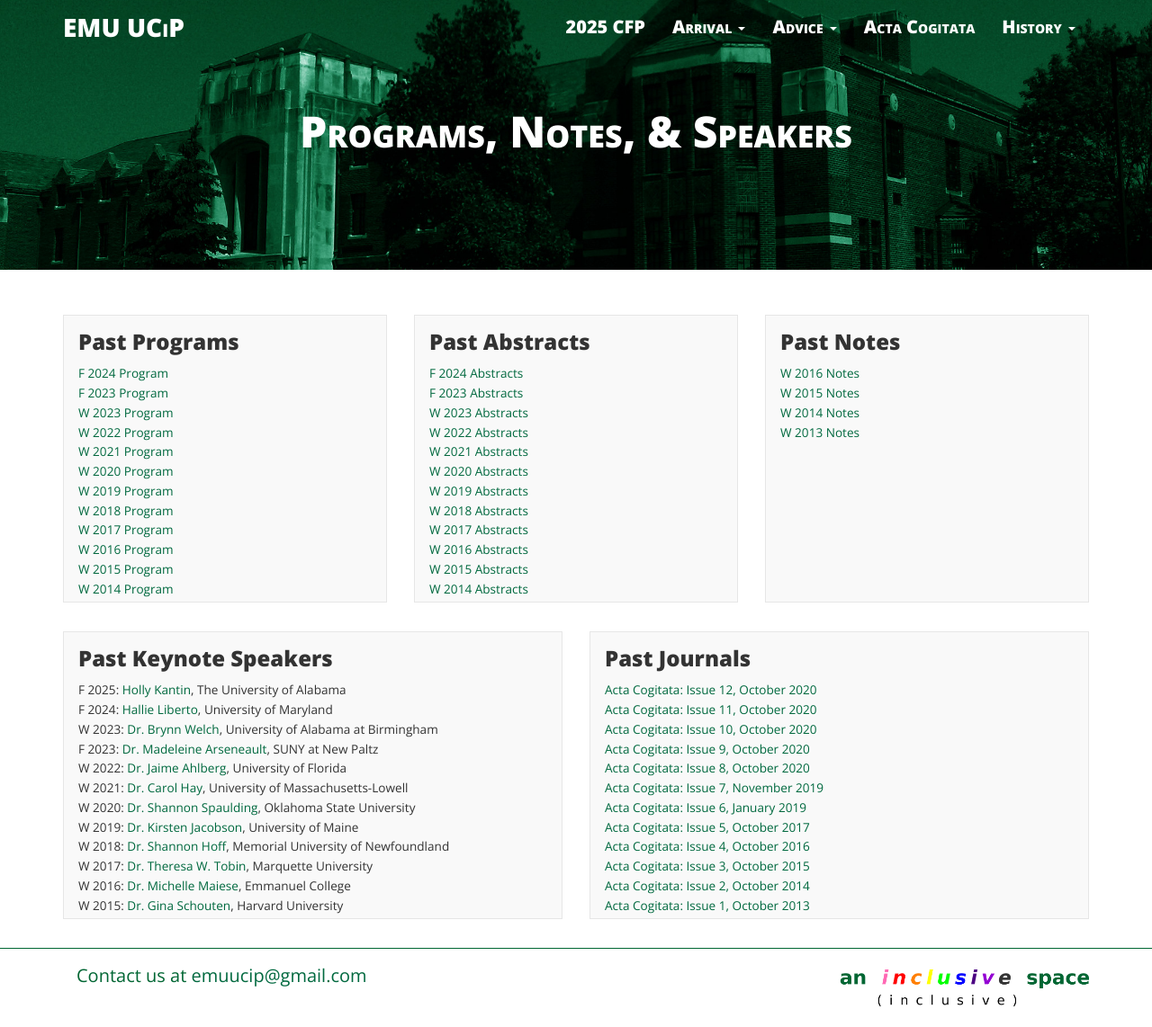
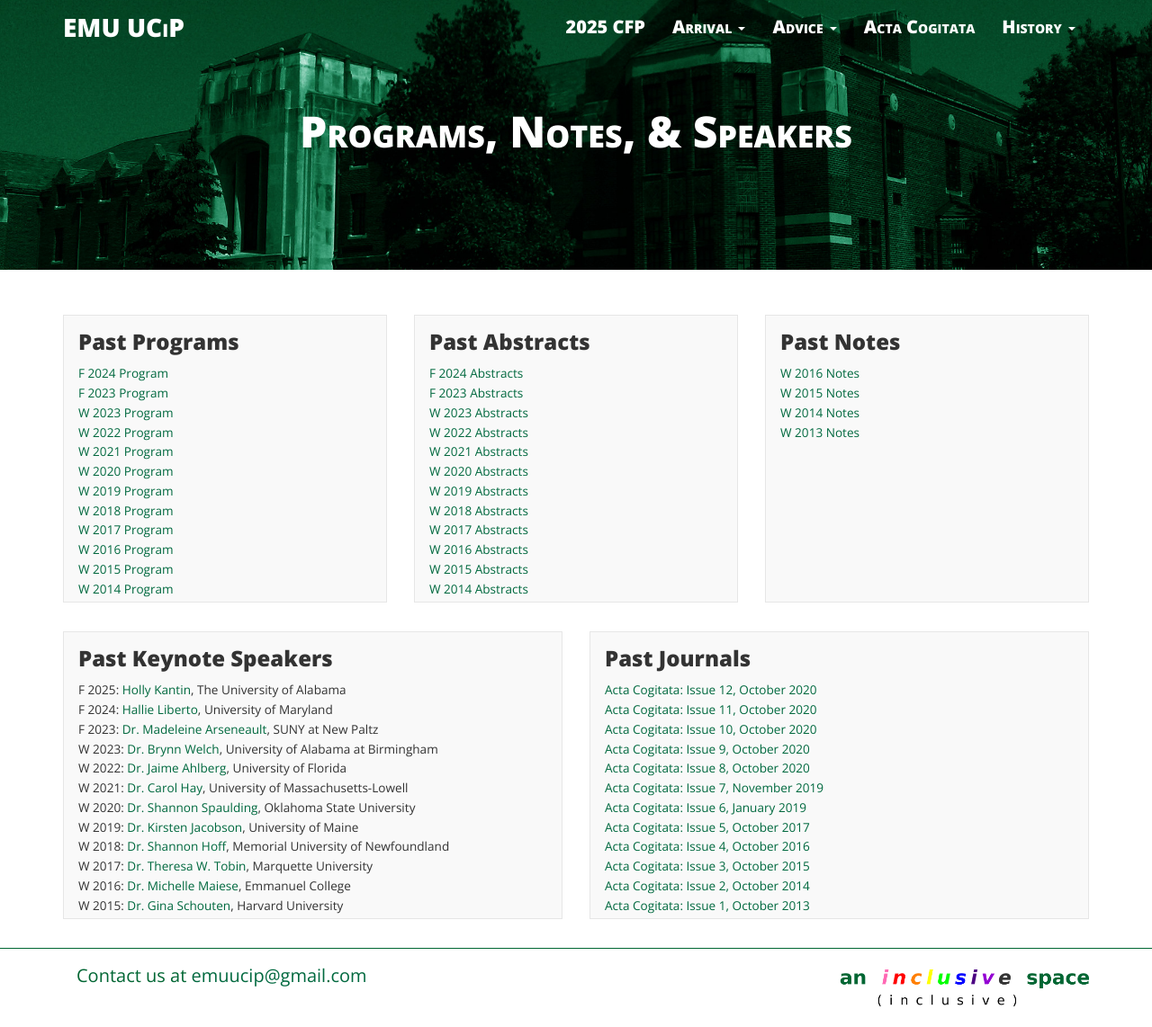
Before and after one commit to ucip/ucip.github.io, a Jekyll site: the page built from history.md, in a window 1280 px wide. Shown: the whole page at 90% size. Built offline with Jekyll 4.4.1, drawn with Linux system fonts in a browser that asks for light colours; nearby versions of some CDN libraries.

Commit message:
Correct order of 2023 keynote speakers

```diff
--- a/history.md
+++ b/history.md
@@ -67,8 +67,8 @@ permalink: /history/
         <ul class="post-list">
           <li class="text-small">F 2025: <a href="https://philosophy.ua.edu/people/holly-kantin/">Holly Kantin</a>, The University of Alabama</li>
           <li class="text-small">F 2024: <a href="https://philosophy.umd.edu/directory/hallie-liberto">Hallie Liberto</a>, University of Maryland</li>
+          <li class="text-small">F 2023: <a href="https://www.newpaltz.edu/honors/facultyteaching.html">Dr. Madeleine Arseneault</a>, SUNY at New Paltz</li>
           <li class="text-small">W 2023: <a href="https://www.uab.edu/cas/philosophy/people/faculty/brynn-welch">Dr. Brynn Welch</a>, University of Alabama at Birmingham</li>
-          <li class="text-small">F 2023: <a href="https://www.newpaltz.edu/honors/facultyteaching.html">Dr. Madeleine Arseneault</a>, SUNY at New Paltz</li>
           <li class="text-small">W 2022: <a href="https://humanities.ufl.edu/staff/jaime-ahlberg/">Dr. Jaime Ahlberg</a>, University of Florida</li>
           <li class="text-small">W 2021: <a href="https://www.carolhay.org/">Dr. Carol Hay</a>, University of Massachusetts-Lowell</li>
 	        <li class="text-small">W 2020: <a href="https://www.shannonspaulding.com/">Dr. Shannon Spaulding</a>, Oklahoma State University</li>
```
